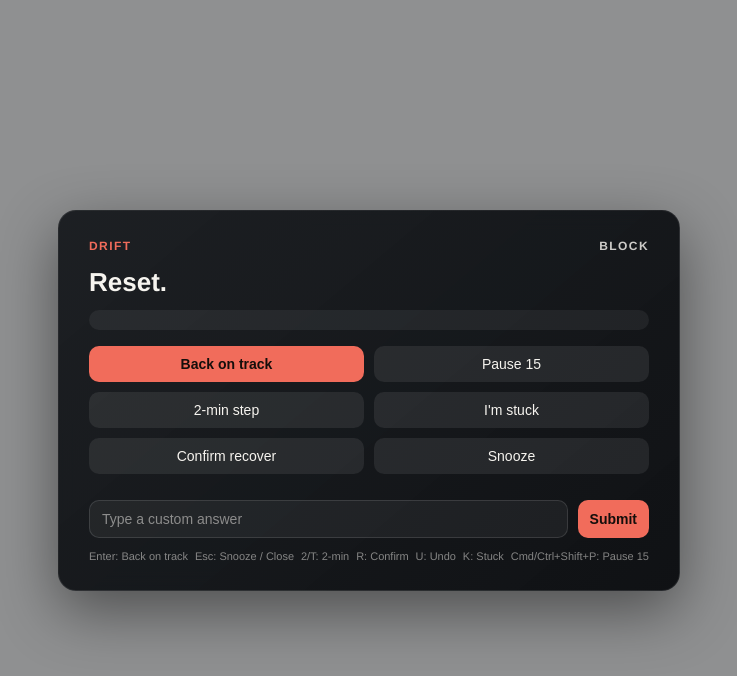
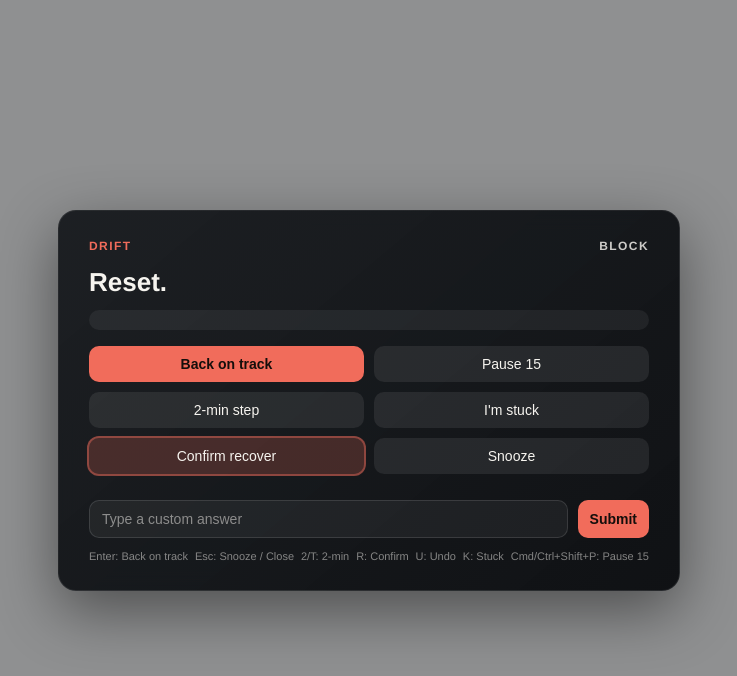
Before and after one commit to PatanL/coach, an Electron app: page overlay/overlay.html in a window 1280 px wide. Both pictures are taken after a click on the button "Recover schedule". Shown: the whole page, without its empty margins (271-1008 px from the left). Drawn offline with Linux system fonts and the light colour scheme; no server answers.

Commit message:
overlay: make recover confirm state visually obvious

```diff
--- a/overlay/overlay.css
+++ b/overlay/overlay.css
@@ -216,6 +216,16 @@ button.primary:hover {
   background: #ff7a69;
 }
 
+/* When "Recover" is armed, make the confirm state very obvious. */
+button.armed {
+  background: rgba(241, 108, 91, 0.22);
+  box-shadow: 0 0 0 2px rgba(241, 108, 91, 0.55);
+}
+
+button.armed:hover {
+  background: rgba(241, 108, 91, 0.28);
+}
+
 button:disabled {
   opacity: 0.55;
   cursor: not-allowed;
--- a/overlay/overlay.js
+++ b/overlay/overlay.js
@@ -92,9 +92,17 @@ function armRecover() {
 
 
 function updateRecoverArmUI() {
-  if (!hintRecover) return;
   // Keep the recovery hint honest: when recover is armed, the next press confirms.
-  hintRecover.textContent = recoverArmed ? "R: Confirm" : "R: Recover";
+  if (hintRecover) {
+    hintRecover.textContent = recoverArmed ? "R: Confirm" : "R: Recover";
+  }
+
+  // Add an explicit visual + accessibility affordance when recover is armed.
+  // This reduces accidental recoveries by making the "confirm" state unmissable.
+  if (recoverBtn) {
+    recoverBtn.classList.toggle("armed", recoverArmed);
+    recoverBtn.setAttribute("aria-pressed", recoverArmed ? "true" : "false");
+  }
 }
 function setText(el, value) {
   el.textContent = value || "";
```
